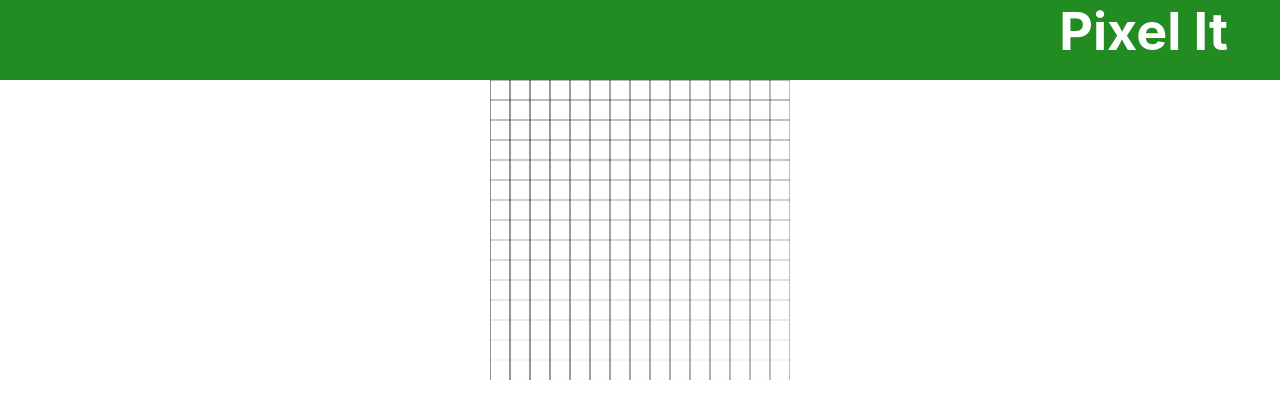
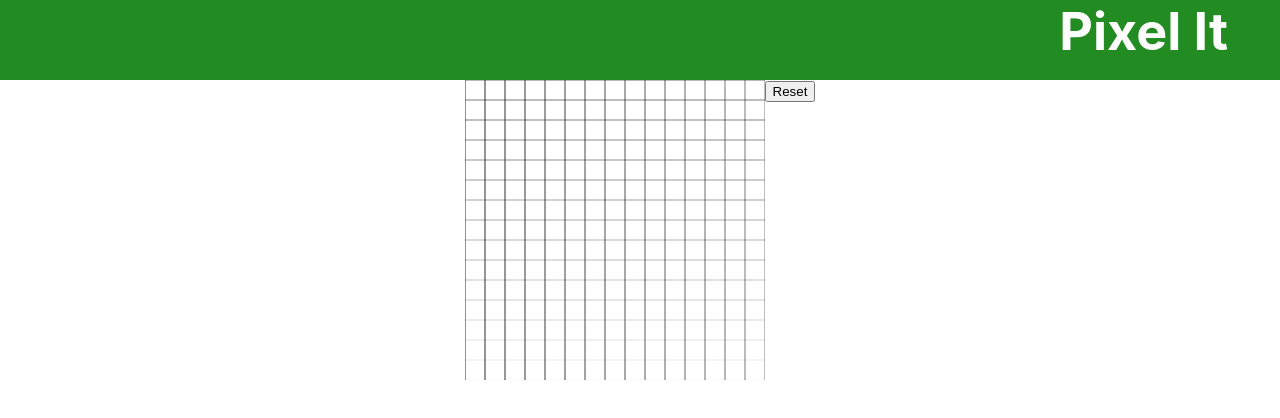
Before and after one commit to kimj42/pixel_it_capstone, a React (Create React App) app: page / in a window 1280 px wide. Shown: the top 418 px of the page. Built offline with nearby package versions, Linux system fonts and the light colour scheme.

Commit message:
made button to get rid of filled rectangles and start off fresh with just lines. it is so not DRY but its a start so baby steps

```diff
--- a/src/components/Grid.js
+++ b/src/components/Grid.js
@@ -16,6 +16,26 @@ class Grid extends Component {
 
     ctx.fillStyle = "blue";
     ctx.fillRect(0, 20, 20, 20);
+  }
+
+  clearCanvas = () => {
+    const canvas = this.refs.canvas;
+    const ctx = canvas.getContext('2d');
+
+    ctx.clearRect(0, 0, 300, 300);
+    for (let i = 0; i <= this.refs.canvas.width; i += 20) {
+      ctx.moveTo(i, 0);
+      ctx.lineTo(i, 600);
+      ctx.lineWidth = 0.05;
+      ctx.stroke();
+    };
+
+    for (let j = 0; j <= this.refs.canvas.height; j += 20) {
+      ctx.moveTo(0, j);
+      ctx.lineTo(600, j);
+      ctx.lineWidth = 0.05;
+      ctx.stroke();
+    };
   }
 
   updateCanvas() {
@@ -43,7 +63,14 @@ class Grid extends Component {
   render() {
     return (
       <div className="canvas-container">
-      <canvas ref="canvas" width="300" height="300"></canvas>
+        <canvas ref="canvas" width="300" height="300">
+        </canvas>
+
+        <section>
+          <button onClick={this.clearCanvas}>
+            Reset
+          </button>
+        </section>
       </div>
     );
   }
```
